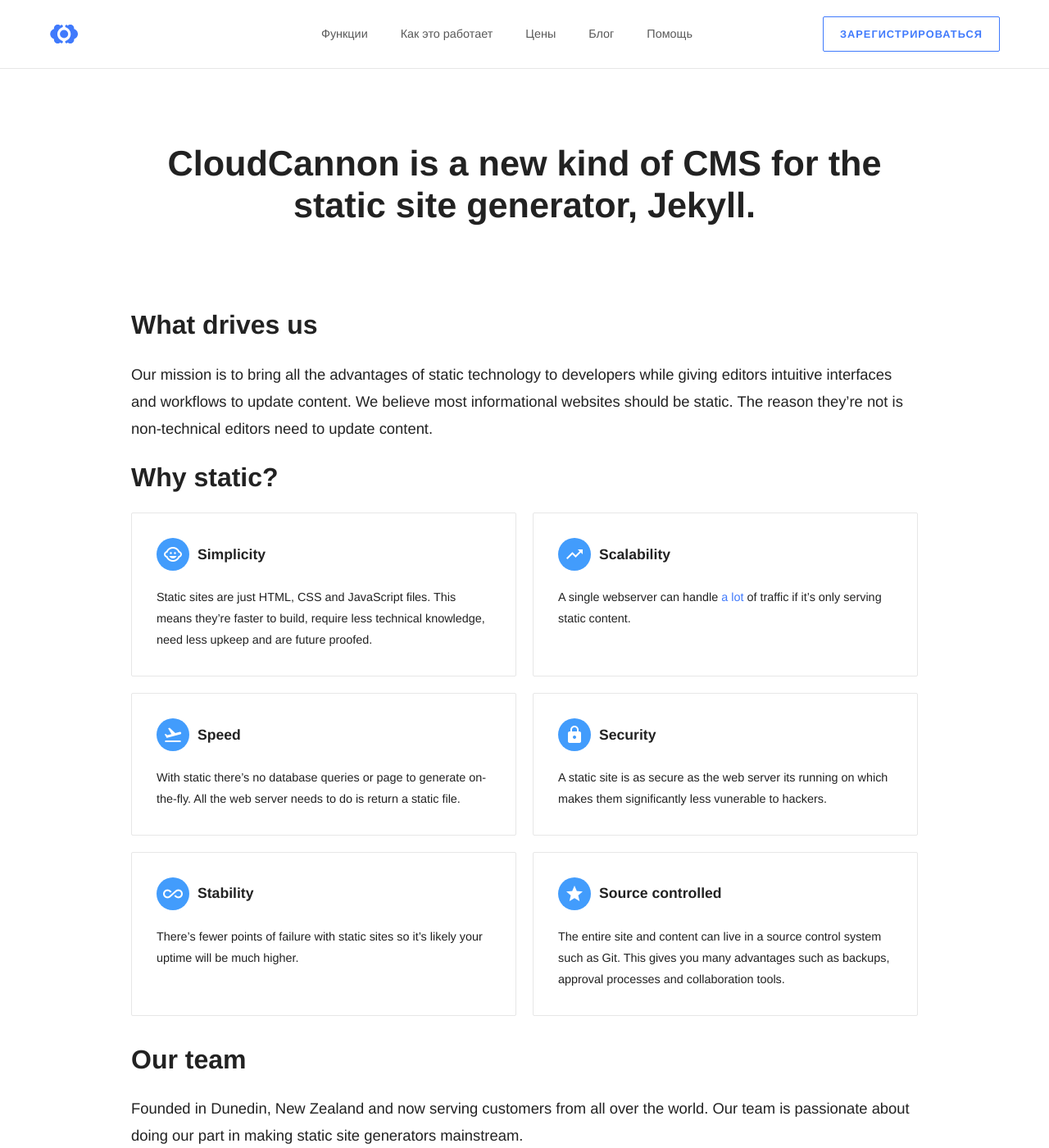
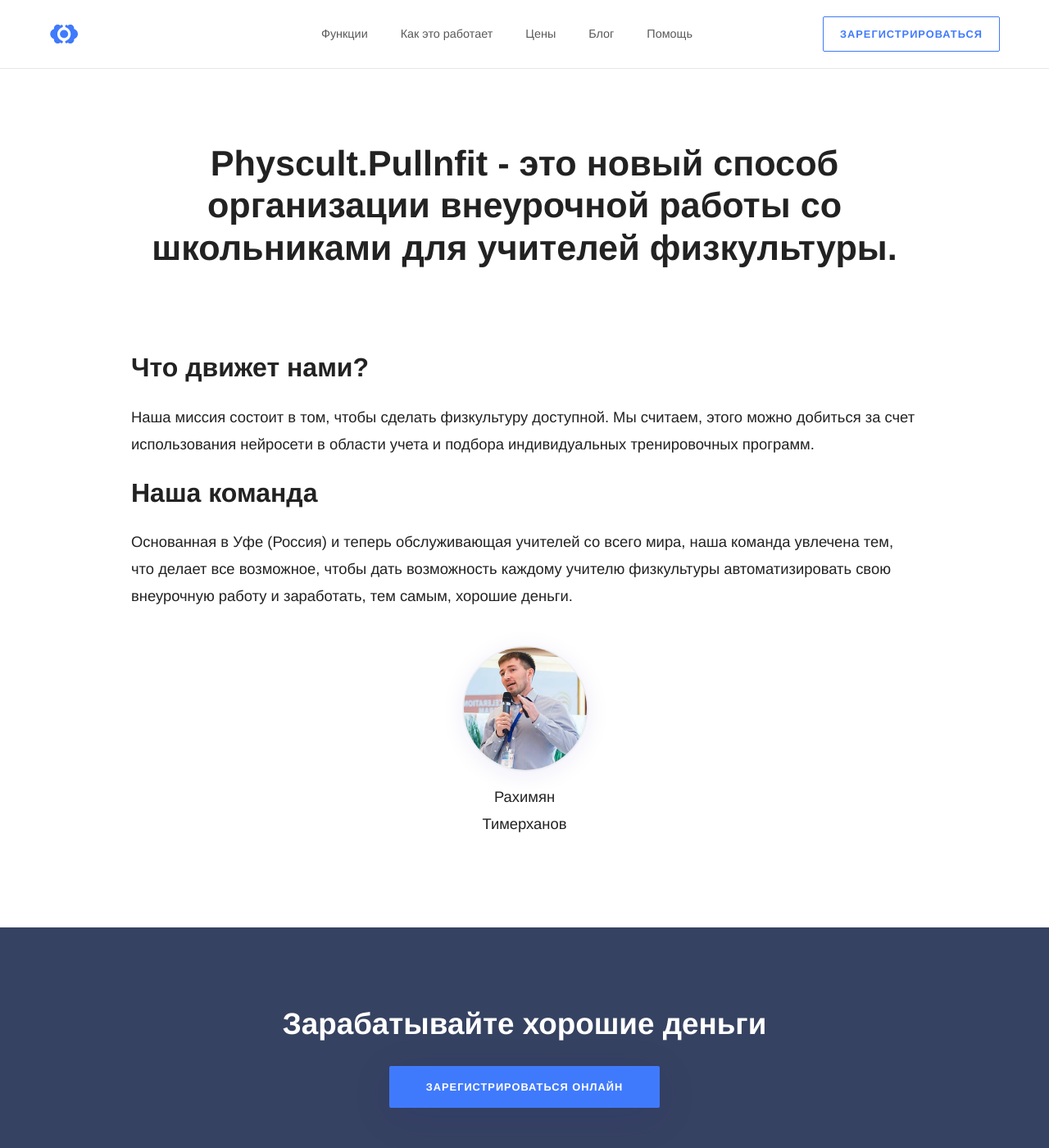
Before and after one commit to RakhimyanTim/physcult.github.io, a Jekyll site: the page built from pages/about.html, in a window 1280 px wide and 1400 px high. Shown: the whole window at 82% size. Built offline with Jekyll 4.4.1, drawn with Linux system fonts in a browser that asks for light colours; some web fonts are replaced.

Commit message:
Update about.html

```diff
--- a/pages/about.html
+++ b/pages/about.html
@@ -1,47 +1,18 @@
 ---
 layout: info-page
-title: About
+title: О нас
 permalink: /about/
 icons: true
-static_manifesto:
-  - title: Simplicity
-    icon: child_care
-    content_markdown: Static sites are just HTML, CSS and JavaScript files. This means they're faster to build, require less technical knowledge, need less upkeep and are future proofed.
-  - title: Scalability
-    icon: trending_up
-    content_markdown: A single webserver can handle [a lot](http://www.speedemy.com/apache-vs-nginx-2015/) of traffic if it's only serving static content.
-  - title: Speed
-    content_markdown: With static there's no database queries or page to generate on-the-fly. All the web server needs to do is return a static file.
-    icon: flight_takeoff
-  - title: Security
-    content_markdown: A static site is as secure as the web server its running on which makes them significantly less vunerable to hackers.
-    icon: lock
-  - title: Stability
-    content_markdown: There's fewer points of failure with static sites so it's likely your uptime will be much higher.
-    icon: all_inclusive
-  - title: Source controlled
-    content_markdown: The entire site and content can live in a source control system such as Git. This gives you many advantages such as backups, approval processes and collaboration tools.
-    icon: star
 ---
 
 <div class="about">
-	<h1>CloudCannon is a new kind of CMS for the static site generator, Jekyll.</h1>
+	<h1>Physcult.Pullnfit - это новый способ организации внеурочной работы со школьниками для учителей физкультуры.</h1>
 
-	<h2>What drives us</h2>
-	<p>Our mission is to bring all the advantages of static technology to developers while giving editors intuitive interfaces and workflows to update content. We believe most informational websites should be static. The reason they’re not is non-technical editors need to update content.</p>
+	<h2>Что движет нами?</h2>
+	<p>Наша миссия состоит в том, чтобы сделать физкультуру доступной. Мы считаем, этого можно добиться за счет использования нейросети в области учета и подбора индивидуальных тренировочных программ.</p>
 
-	<h2>Why static?</h2>
-	<ul class="cards feature-content">
-		{% for item in page.static_manifesto %}
-			<li class="card">
-				<h3><i class="material-icons">{{ item.icon }}</i> {{ item.title }}</h3>
-				{{ item.content_markdown | markdownify }}
-			</li>
-		{% endfor %}
-	</ul>
-
-	<h2>Our team</h2>
-	<p>Founded in Dunedin, New Zealand and now serving customers from all over the world. Our team is passionate about doing our part in making static site generators mainstream.</p>
+	<h2>Наша команда</h2>
+	<p>Основанная в Уфе (Россия) и теперь обслуживающая учителей со всего мира, наша команда увлечена тем, что делает все возможное, чтобы дать возможность каждому учителю физкультуры автоматизировать свою внеурочную работу и заработать, тем самым, хорошие деньги.</p>
 
 	<ul class="mugs">
 		{% for person_obj in site.data.authors %}
```
